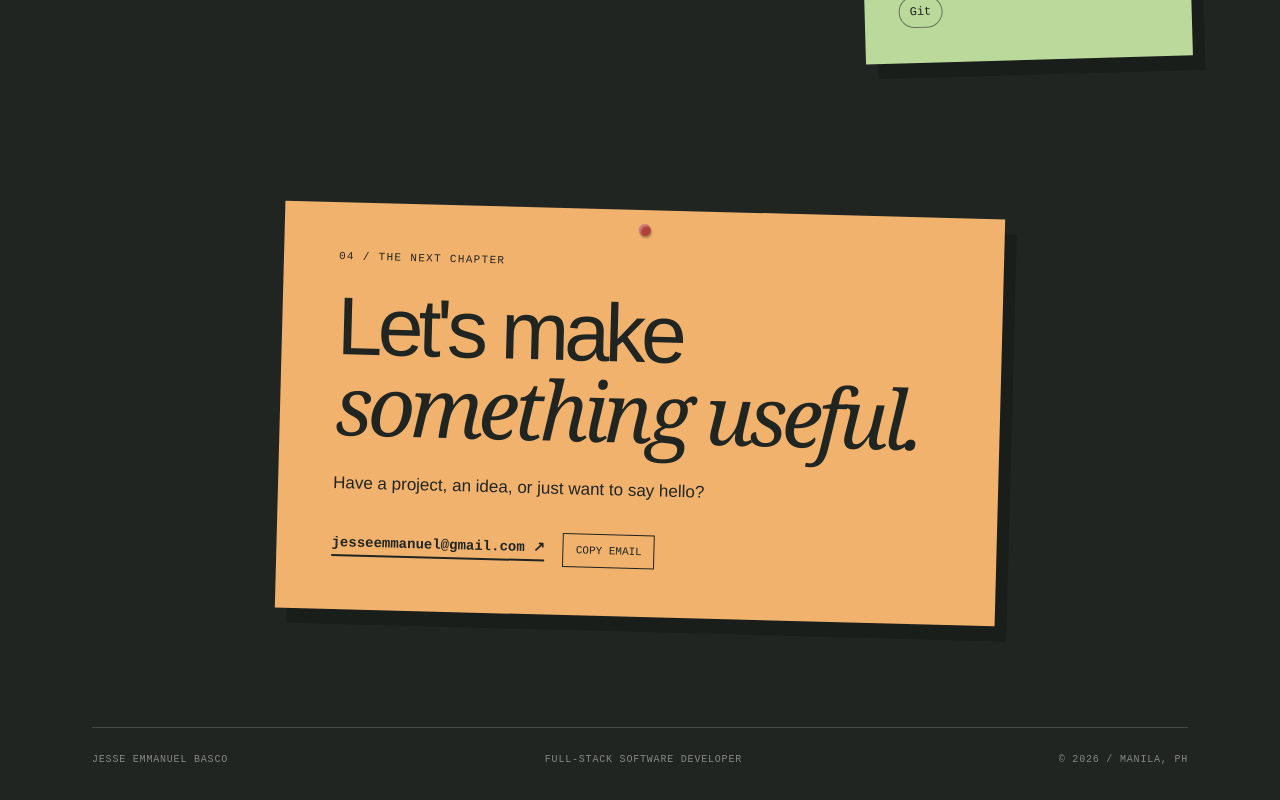
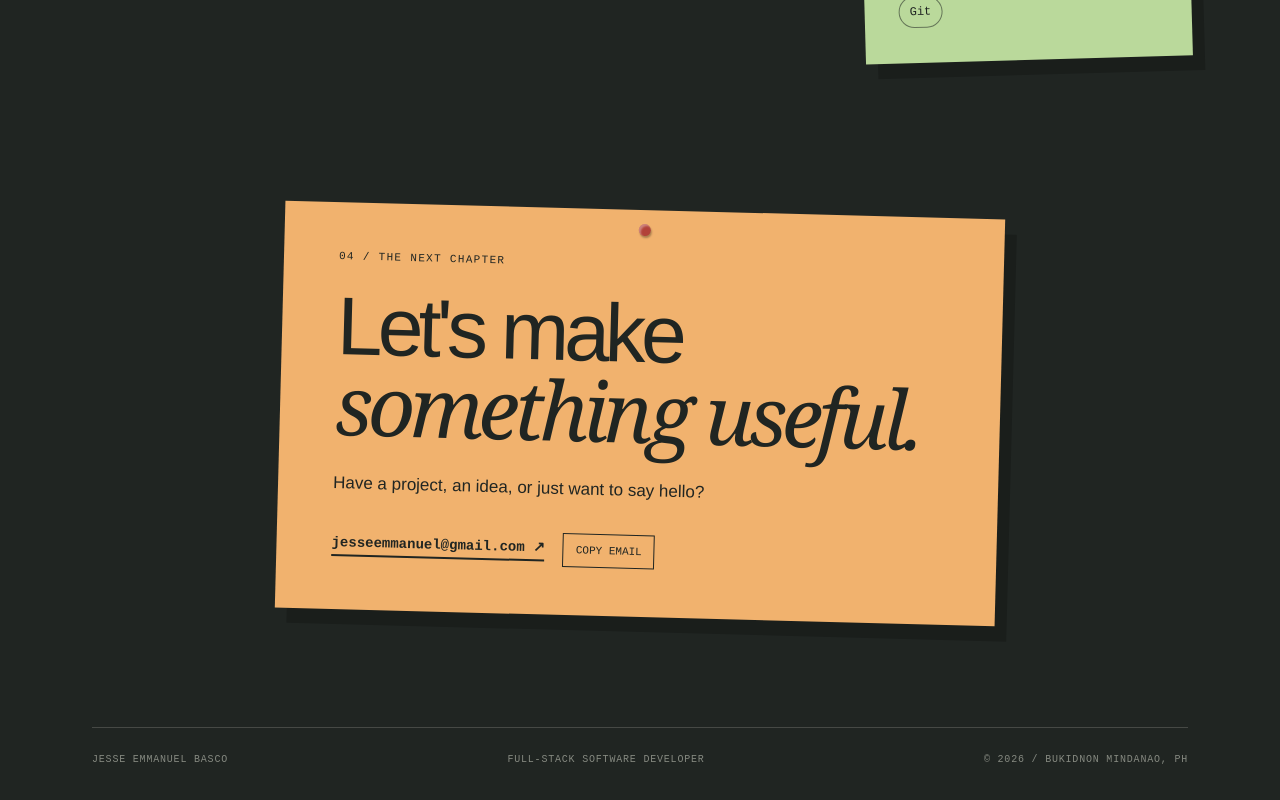
Before and after one commit to JesseEmmanuel/dev-profile, a Next.js app: page / in a window 1280 px wide. Shown: the part 2980-3780 px from the top of the page. Built offline with nearby package versions, Linux system fonts and the light colour scheme.

Commit message:
fix: update address on footer

```diff
--- a/app/page.tsx
+++ b/app/page.tsx
@@ -56,7 +56,7 @@ export default function Page() {
 
       <section id="contact" className="contact note note-orange tilt-right"><Pin /><p className="eyebrow">04 / THE NEXT CHAPTER</p><h2>Let&apos;s make<br /><em>something useful.</em></h2><p>Have a project, an idea, or just want to say hello?</p><div className="contact-actions"><a className="email" href="mailto:jesseemmanuel@gmail.com">jesseemmanuel@gmail.com ↗</a><button onClick={copyEmail} className="copy-button">{copied ? 'COPIED' : 'COPY EMAIL'}</button></div></section>
 
-      <footer><span>JESSE EMMANUEL BASCO</span><span>FULL-STACK SOFTWARE DEVELOPER</span><span>© 2026 / MANILA, PH</span></footer>
+      <footer><span>JESSE EMMANUEL BASCO</span><span>FULL-STACK SOFTWARE DEVELOPER</span><span>© 2026 / BUKIDNON MINDANAO, PH</span></footer>
     </main>
   )
 }
```
